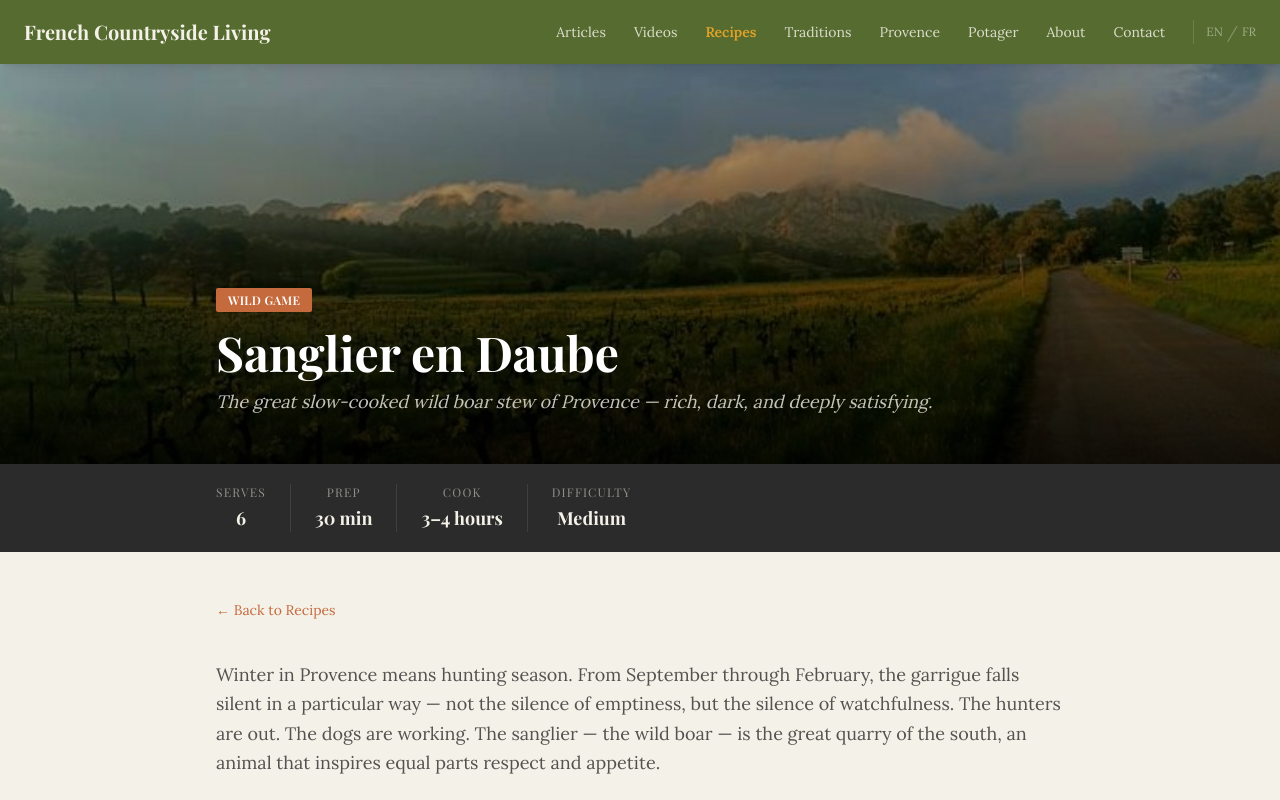
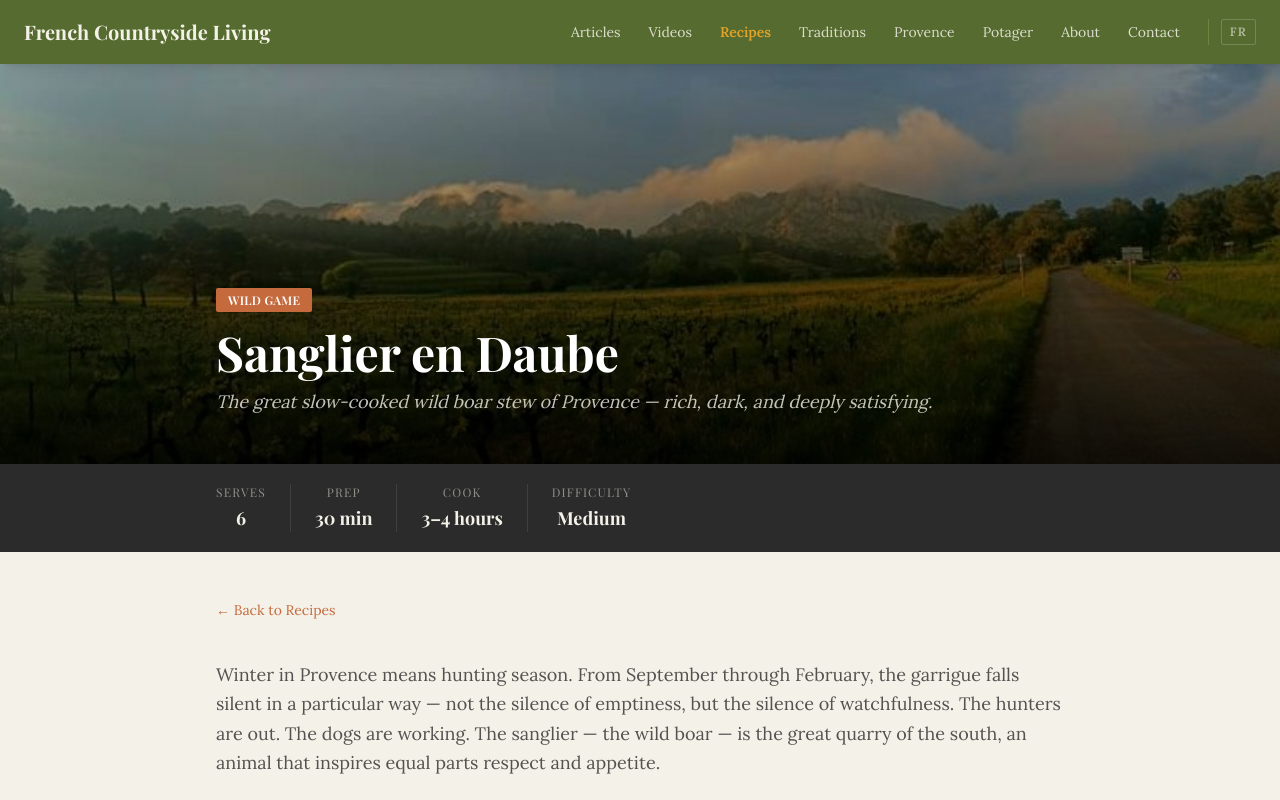
Before and after one commit to ReinierB13/french-countryside-living, a Next.js app: page /en/recipes/sanglier-en-daube in a window 1280 px wide. Shown: the top 800 px of the page. Built offline with nearby package versions, Linux system fonts and the light colour scheme.

Commit message:
Simplify language switcher to show only the alternate language
Desktop shows a small 'FR' / 'EN' button. Mobile shows the full
label. Removes the current-locale display since English is the default.

Co-Authored-By: Claude Sonnet 4.6 <noreply@anthropic.com>

```diff
--- a/src/components/Navigation.tsx
+++ b/src/components/Navigation.tsx
@@ -56,13 +56,11 @@ export default function Navigation() {
             ))}
 
             {/* Language switcher */}
-            <div className="ml-3 pl-3 border-l border-olive-light flex items-center gap-1">
-              <span className="text-parchment/50 text-xs font-body uppercase">{locale}</span>
-              <span className="text-parchment/30">/</span>
+            <div className="ml-3 pl-3 border-l border-olive-light flex items-center">
               <Link
                 href={pathname}
                 locale={otherLocale}
-                className="text-parchment/50 hover:text-amber text-xs font-body uppercase transition-colors"
+                className="text-parchment/60 hover:text-amber text-xs font-body font-semibold uppercase tracking-widest transition-colors border border-parchment/20 hover:border-amber/50 px-2 py-1 rounded-sm"
               >
                 {otherLocale}
               </Link>
@@ -103,9 +101,9 @@ export default function Navigation() {
               <Link
                 href={pathname}
                 locale={otherLocale}
-                className="text-parchment/60 hover:text-amber text-sm font-body uppercase transition-colors"
+                className="inline-block text-parchment/60 hover:text-amber text-sm font-body font-semibold uppercase tracking-widest transition-colors border border-parchment/20 hover:border-amber/50 px-3 py-1.5 rounded-sm"
               >
-                {otherLocale === 'fr' ? 'Français' : 'English'}
+                {otherLocale === 'fr' ? 'FR — Français' : 'EN — English'}
               </Link>
             </div>
           </div>
```
